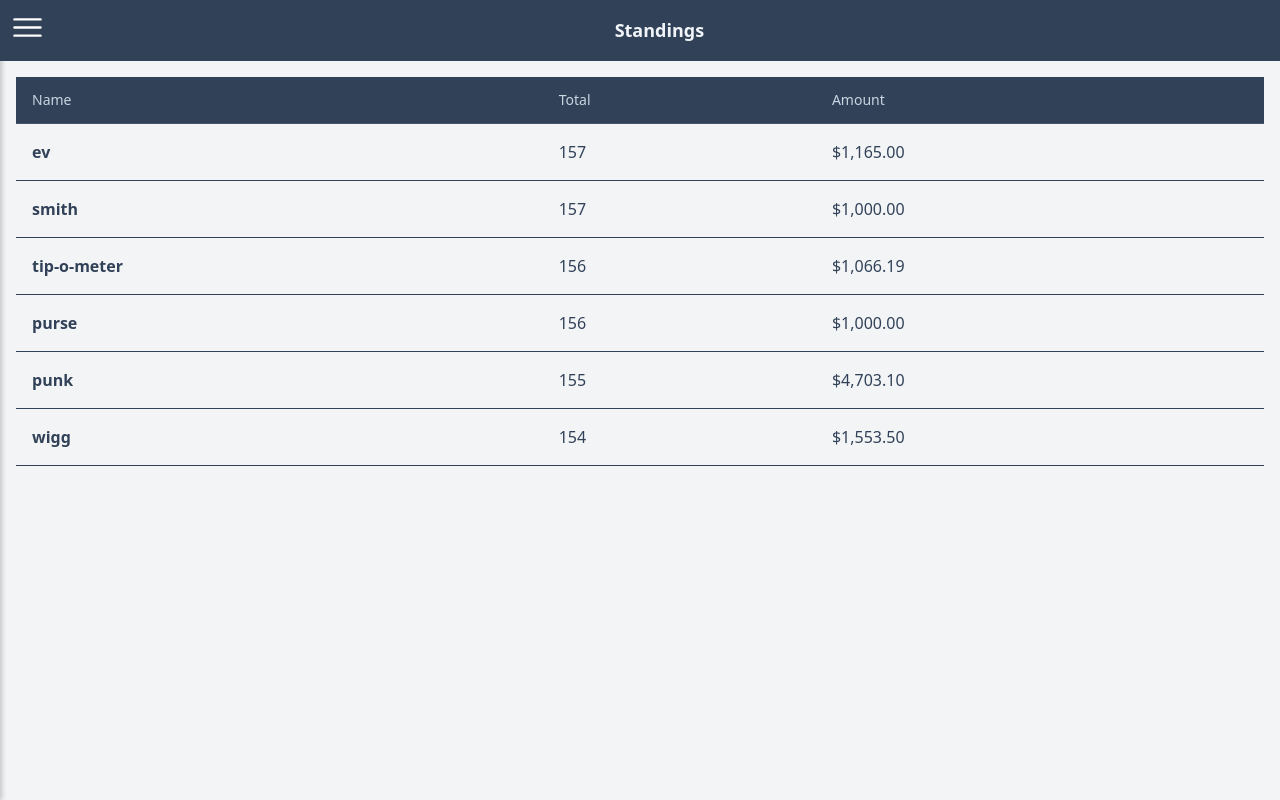
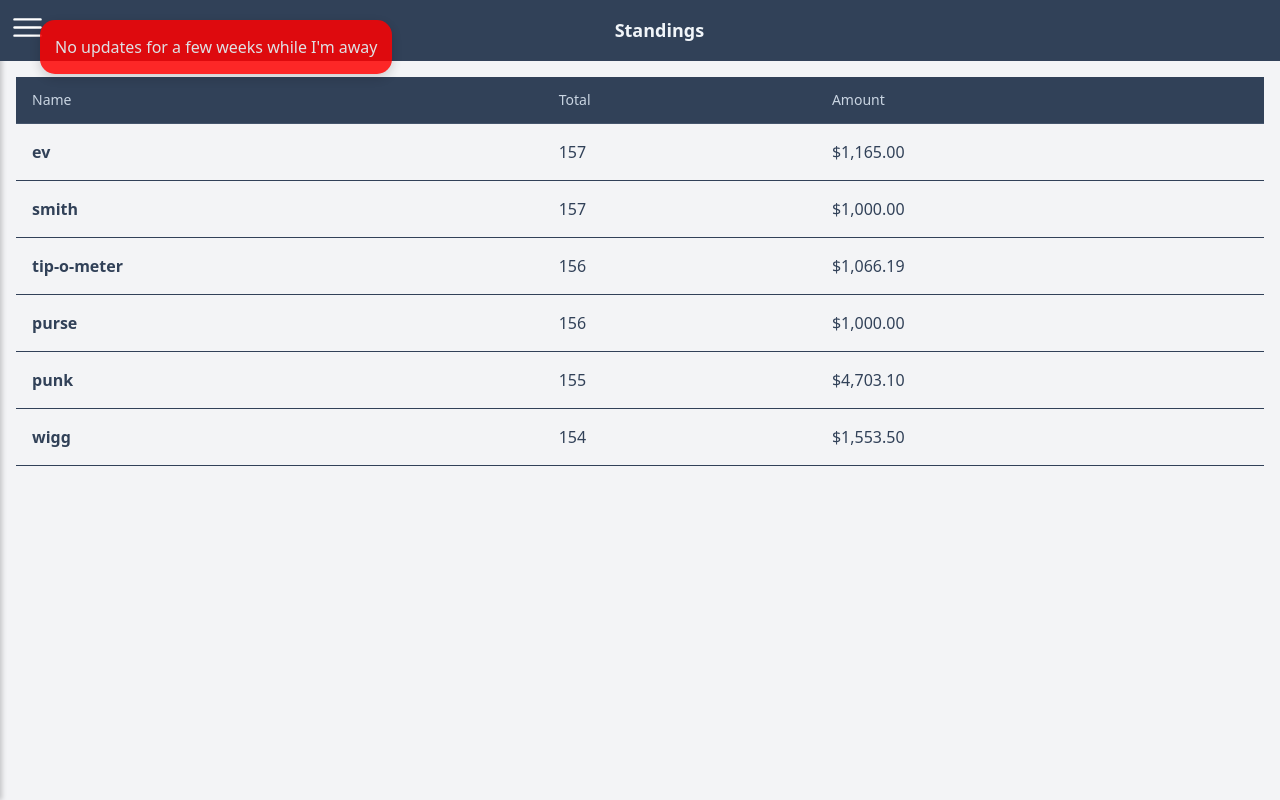
Before and after one commit to evantodd9/tips-phone, an Angular app: page /#/home in a window 1280 px wide. Built offline with nearby package versions, Linux system fonts and the light colour scheme.

Commit message:
Announcement

```diff
--- a/src/app/components/home/home.component.html
+++ b/src/app/components/home/home.component.html
@@ -1,4 +1,9 @@
 <div class="overflow-x-auto">
+  <div *ngIf="showMessage" class="announcement-window" [class.fade-out]="isFadingOut">
+    <div class="content">
+      <p>No updates for a few weeks while I'm away</p>
+    </div>
+  </div>
   <table class="w-full text-left table-auto min-w-max">
     <thead>
     <tr>
--- a/src/app/components/home/home.component.scss
+++ b/src/app/components/home/home.component.scss
@@ -0,0 +1,23 @@
+.announcement-window {
+  position: absolute;
+  top: 20px;
+  left: 40px;
+  background-color: red;
+  color: white;
+  padding: 15px;
+  border-radius: 15px;
+  overflow: hidden;
+  box-shadow: 0 4px 12px rgba(0,0,0,0.2);
+  z-index: 1000;
+  display: flex;
+  justify-content: space-between;
+  align-items: center;
+  opacity: 1;
+  transition: opacity 1s ease-out;
+  pointer-events: auto;
+}
+
+.fade-out {
+  opacity: 0;
+  pointer-events: none;
+}
--- a/src/app/components/home/home.component.ts
+++ b/src/app/components/home/home.component.ts
@@ -14,6 +14,8 @@ import { LoserComponent } from '../loser/loser.component';
 export class HomeComponent implements OnInit {
   tipsTotal: TipsTotal[] = [];
   loser: string = '';
+  showMessage: boolean = true;
+  isFadingOut: boolean = false;
 
   constructor(
     private dataService: DataService,
@@ -28,7 +30,16 @@ export class HomeComponent implements OnInit {
     });
     this.titleService.setTitle('Standings');
     //this.loser = 'assets/losers/' + this.masterService.getLoser() + '.jpg';
+    setTimeout(() => {
+      this.closeMessage();
+    },5000);
   }
 
+  closeMessage() {
+    this.isFadingOut = true;
 
+    setTimeout(() => {
+      this.showMessage = false;
+    }, 1000);
+  }
 }
```
